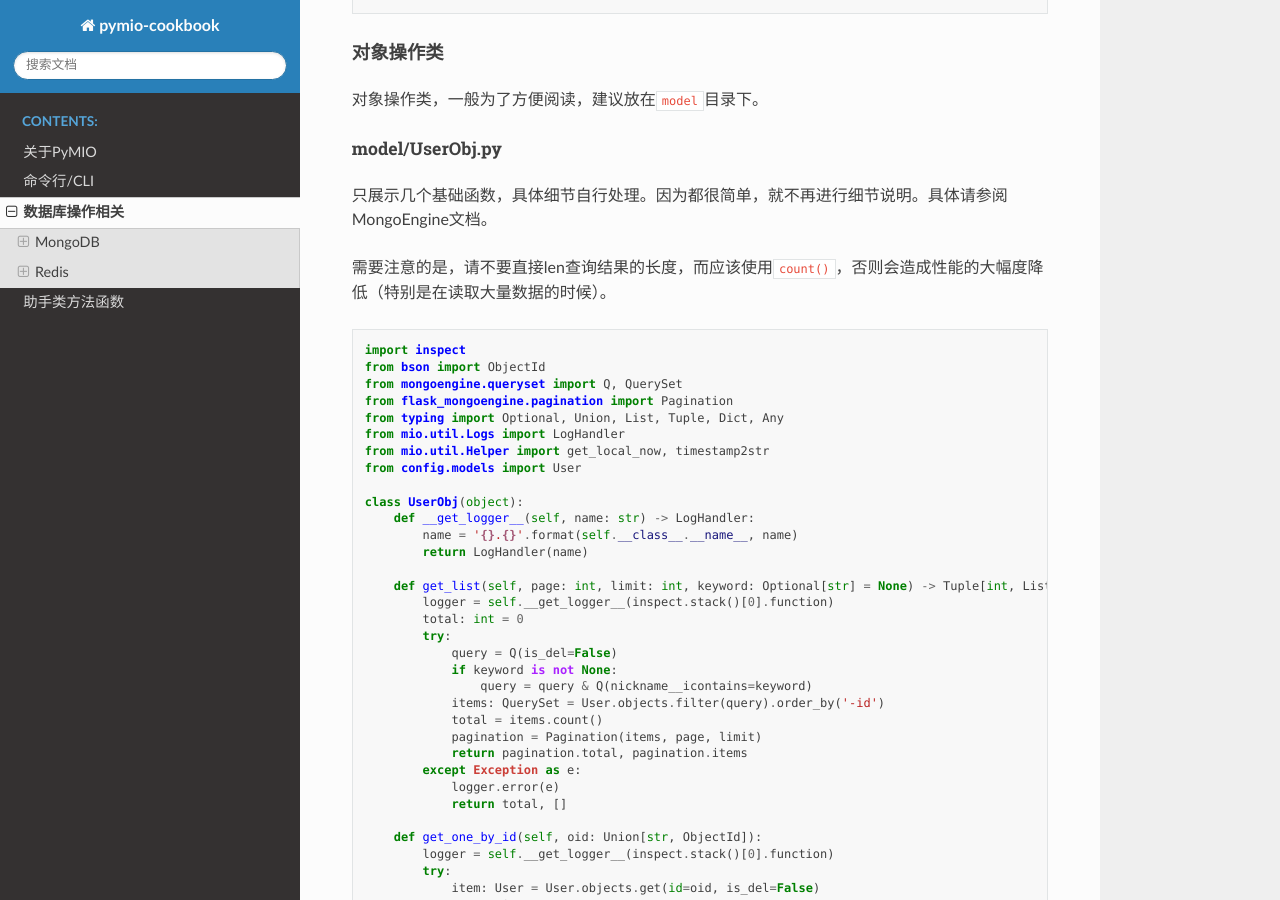
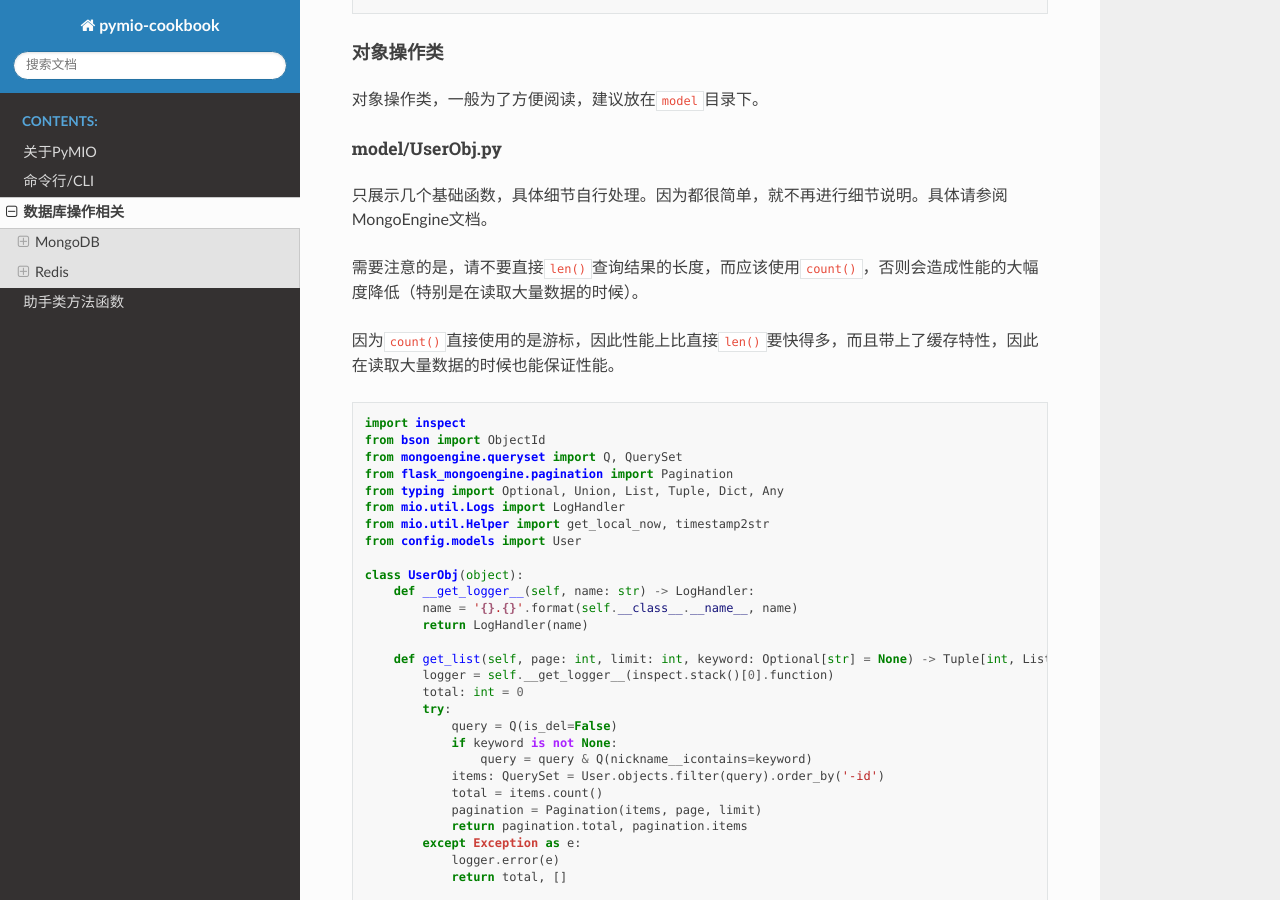
Before and after one commit to 0ldm0s/pymio-book, a Sphinx documentation site: the page built from source/zh-cn/database.md, in a window 1280 px wide and 900 px high, scrolled down 3391 px. Built offline with Sphinx 7.4.7 and the Read the Docs theme 2.0.0, drawn with Linux system fonts in a browser that asks for light colours.

Commit message:
增加点文字说明

````diff
--- a/source/zh-cn/database.md
+++ b/source/zh-cn/database.md
@@ -169,7 +169,9 @@ class Feedback(Document):
 
 只展示几个基础函数，具体细节自行处理。因为都很简单，就不再进行细节说明。具体请参阅MongoEngine文档。
 
-需要注意的是，请不要直接len查询结果的长度，而应该使用`count()`，否则会造成性能的大幅度降低（特别是在读取大量数据的时候）。
+需要注意的是，请不要直接`len()`查询结果的长度，而应该使用`count()`，否则会造成性能的大幅度降低（特别是在读取大量数据的时候）。
+
+因为`count()`直接使用的是游标，因此性能上比直接`len()`要快得多，而且带上了缓存特性，因此在读取大量数据的时候也能保证性能。
 
 ```python
 import inspect
````
